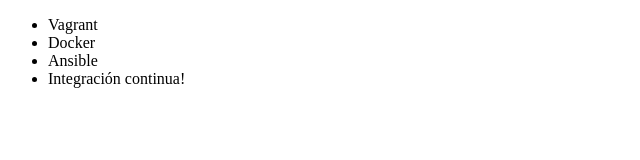
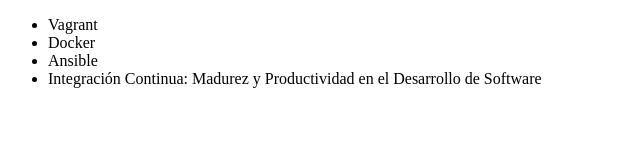
Before and after one commit to Daniel98-ZL/Daniel-git, a plain HTML site: page index.html in a window 1280 px wide. Shown: the whole page, without its empty margins (0-640 px from the left). Drawn offline with Linux system fonts and the light colour scheme.

Commit message:
Renombrando curso de Integración Continua

```diff
--- a/index.html
+++ b/index.html
@@ -9,7 +9,7 @@
          <li> Vagrant </li>
          <li> Docker </li>
          <li> Ansible </li>
-         <li> Integración continua! </li>
+         <li> Integración Continua: Madurez y Productividad en el Desarrollo de Software</li>
      </ul>
 </body>
 </html>
```
